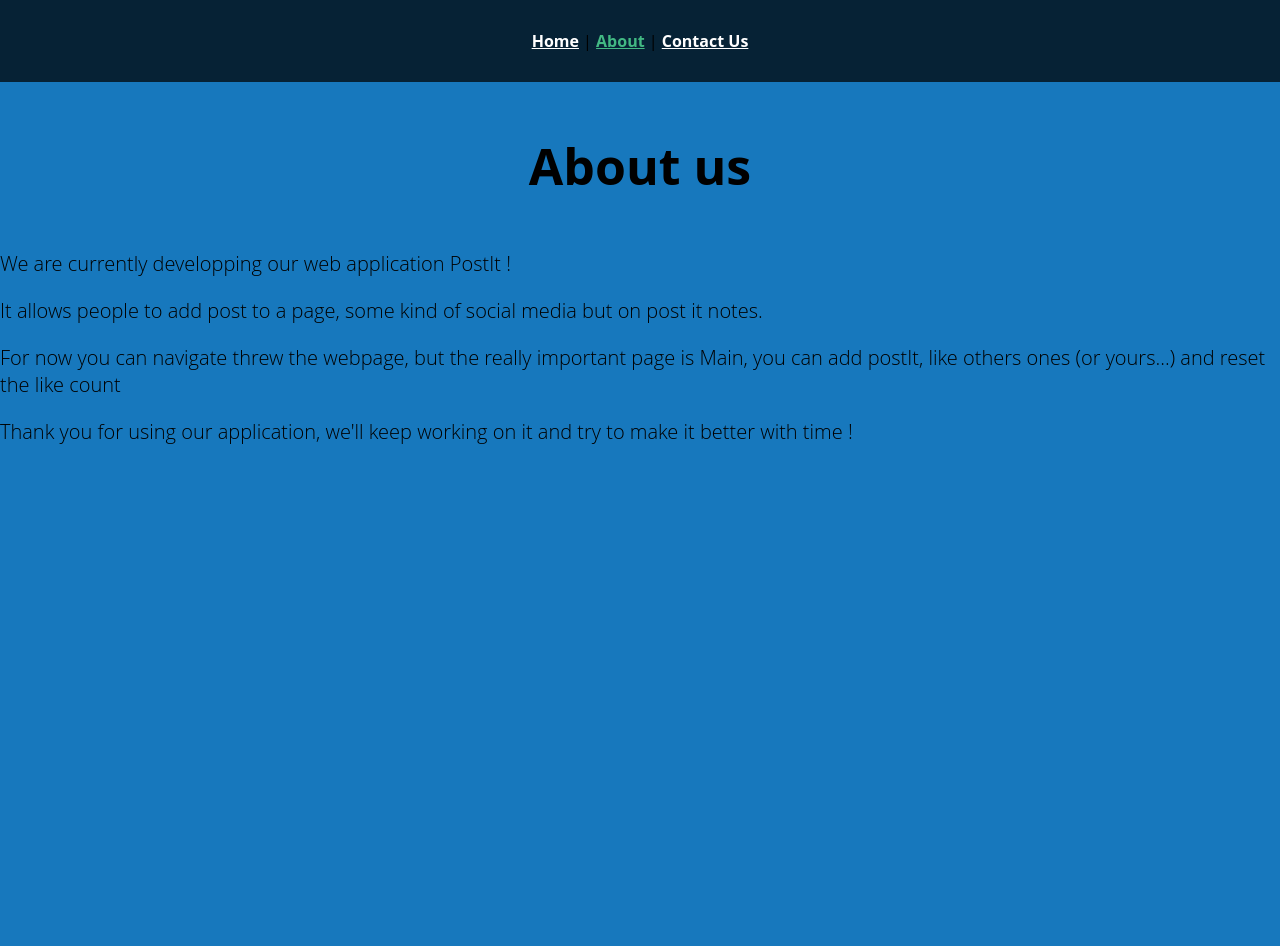
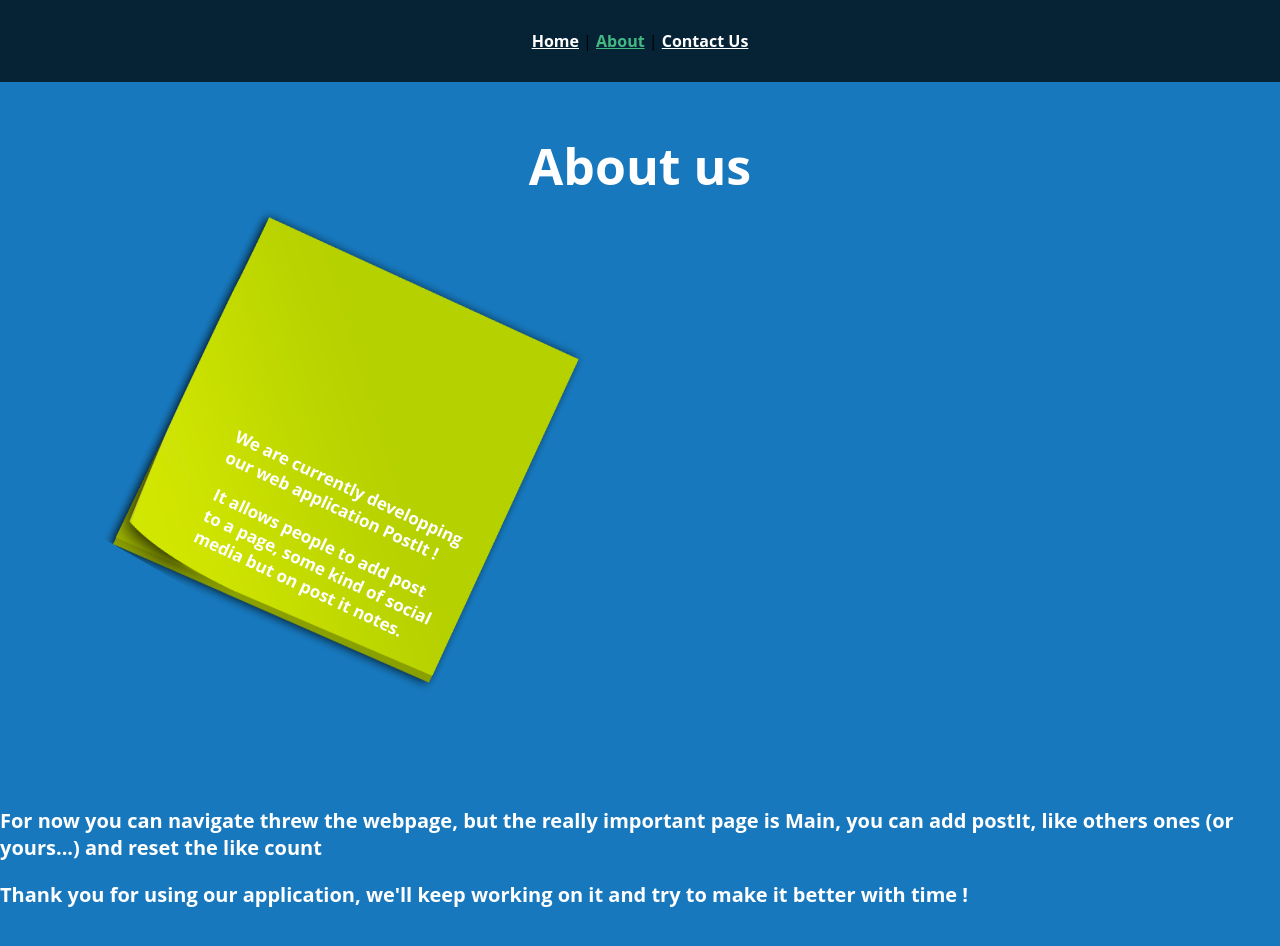
Before and after one commit to remimata/Homework3, a Vue app: page /about in a window 1280 px wide. Shown: the top 946 px of the page. Before the commit the page ends 800 px from the top, so only its background shows below. Built offline with nearby package versions, Linux system fonts and the light colour scheme; no server answers.

Commit message:
finished styling on about us

```diff
--- a/src/views/About.vue
+++ b/src/views/About.vue
@@ -1,10 +1,27 @@
 <template>
   <div class="about">
     <p id='title'>About us</p>
+    <div class="post_it_container">
+      <img class='postIt1' src="postit_about_us.png" alt="PostIt" width="400px" height="400px">
+      <p class='textPostIt1'>We are currently developping <br> our web application PostIt !</p>
+      <p class='textPostIt1_1'>It allows people to add post <br> to a page, some kind of social <br> media but on post it notes.</p>
+    </div>
+    <p>For now you can navigate threw the webpage, but the really important page is Main, you can add postIt, like others ones (or yours...) and reset the like count</p>
+    <p>Thank you for using our application, we'll keep working on it and try to make it better with time !</p>
+
+
+
+    <!--
+    <div class="post_it_container2">
+      <img class='postIt2' src="postit_about_us.png" alt="PostIt" width="400px" height="400px">
+      <p class='textPostIt2'>For now you can navigate threw <br> the webpage, but the really important <br> page is Main, you can add postIt, like <br> others ones (or yours...) and <br>reset the like count</p>
+      <p class='textPostIt2_1'>Thank you for using our <br> application, we'll keep working on it and <br> try to make it better with time !</p>
+    </div>
     <p>We are currently developping our web application PostIt !</p>
     <p>It allows people to add post to a page, some kind of social media but on post it notes.</p>
     <p>For now you can navigate threw the webpage, but the really important page is Main, you can add postIt, like others ones (or yours...) and reset the like count</p>
     <p>Thank you for using our application, we'll keep working on it and try to make it better with time !</p>
+    !-->
   </div>
 </template>
 
@@ -27,6 +44,94 @@ export default {
 p
 {
   font-size: 20px;
-  font-weight : lighter;
+  font-weight : bold;
+  color :white;
 }
+
+.post_it_container
+{
+  position: relative;
+  margin-top : 0px;
+  //text-align: center;
+  color: white;
+}
+
+
+.postIt1
+{
+  -webkit-transform:rotate(30deg);
+  -moz-transform: rotate(30deg);
+  -ms-transform: rotate(30deg);
+  -o-transform: rotate(30deg);
+  transform: rotate(30deg);
+  z-index: 100;
+  margin-left: 150px;
+}
+
+.textPostIt1
+{
+  -webkit-transform:rotate(25deg);
+  -moz-transform: rotate(25deg);
+  -ms-transform: rotate(25deg);
+  -o-transform: rotate(25deg);
+  transform: rotate(25deg);
+  font-weight: 700;
+  font-size: 17px;
+  margin-top: 0px;
+  margin-left: 180px;
+  //background-color: white;
+}
+
+.textPostIt1_1
+{
+  -webkit-transform:rotate(25deg);
+  -moz-transform: rotate(25deg);
+  -ms-transform: rotate(25deg);
+  -o-transform: rotate(25deg);
+  transform: rotate(25deg);
+  font-weight: 700;
+  font-size: 17px;
+  margin-top: 0px;
+  margin-left: 152px;
+}
+
+/*
+.postIt2
+{
+  -webkit-transform:rotate(5deg);
+  -moz-transform: rotate(5deg);
+  -ms-transform: rotate(5deg);
+  -o-transform: rotate(5deg);
+  transform: rotate(5deg);
+  z-index: 100;
+  margin-left: 600px;
+}
+
+.textPostIt2
+{
+  -webkit-transform:rotate(5deg);
+  -moz-transform: rotate(5deg);
+  -ms-transform: rotate(5deg);
+  -o-transform: rotate(5deg);
+  transform: rotate(5deg);
+  font-weight: 700;
+  position: absolute;
+  font-size: 17px;
+  margin-left: 600px;
+}
+
+.textPostIt2_1
+{
+  -webkit-transform:rotate(5deg);
+  -moz-transform: rotate(5deg);
+  -ms-transform: rotate(5deg);
+  -o-transform: rotate(5deg);
+  transform: rotate(5deg);
+  font-weight: 700;
+  font-size: 17px;
+  position: absolute;
+  margin-top: 100px;
+  margin-left: 600px;
+}
+*/
 </style>
```
Also changed, not shown: public/postit_about_us.png (added).
